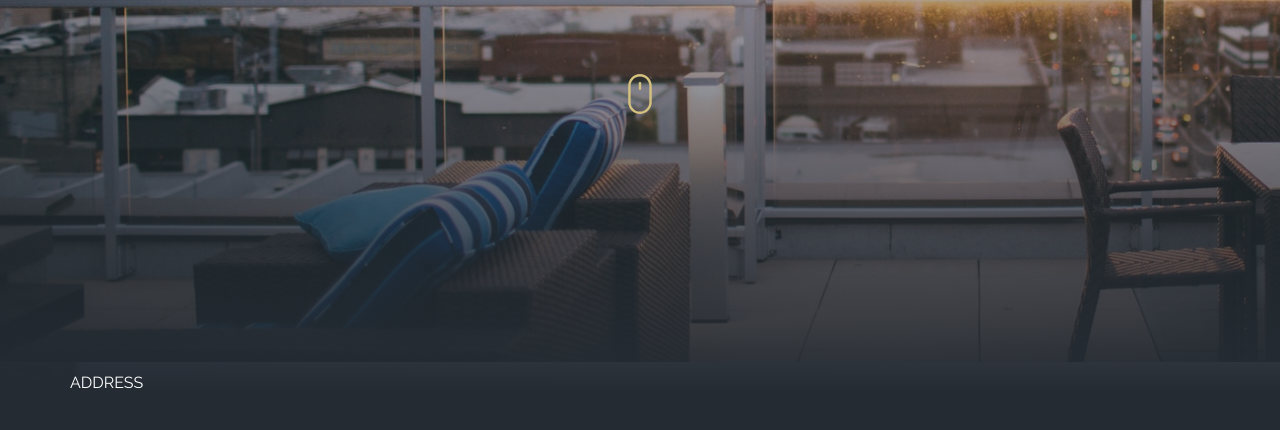
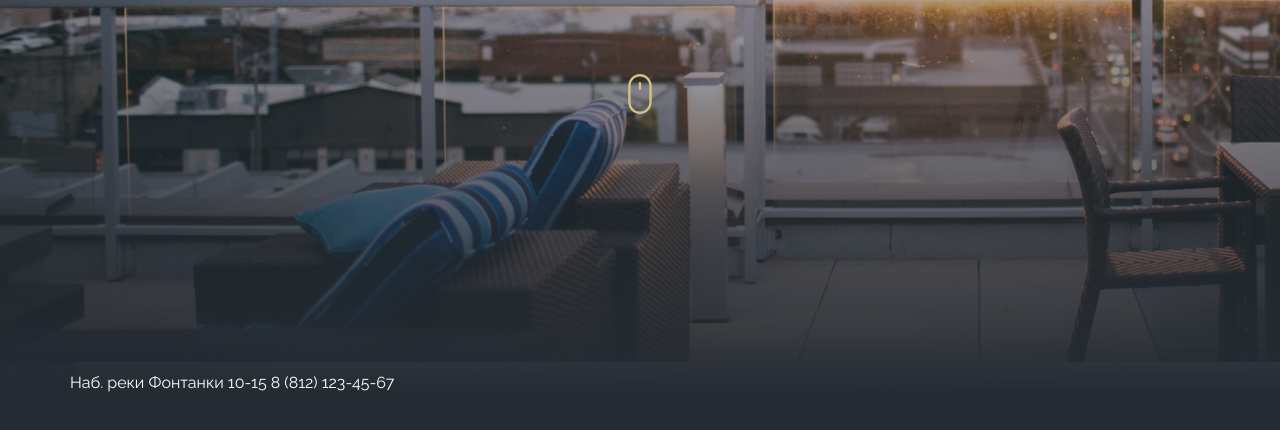
Before and after one commit to Zewolo/lofthouse, a website built with Vite: page index.html in a window 1280 px wide. Shown: the part 478-908 px from the top of the page. Built offline with nearby package versions, Linux system fonts and the light colour scheme.

Commit message:
add info

```diff
--- a/index.html
+++ b/index.html
@@ -44,7 +44,12 @@
 
 				<div class="header__footer">
 					<div class="container">
-						ADDRESS
+						<a href="#section-map" class="info">
+							Наб. реки Фонтанки 10-15
+						</a>
+						<a href="tel:+78121234567" class="info">
+							8 (812) 123-45-67
+						</a>
 					</div>
 				</div>
 
```
